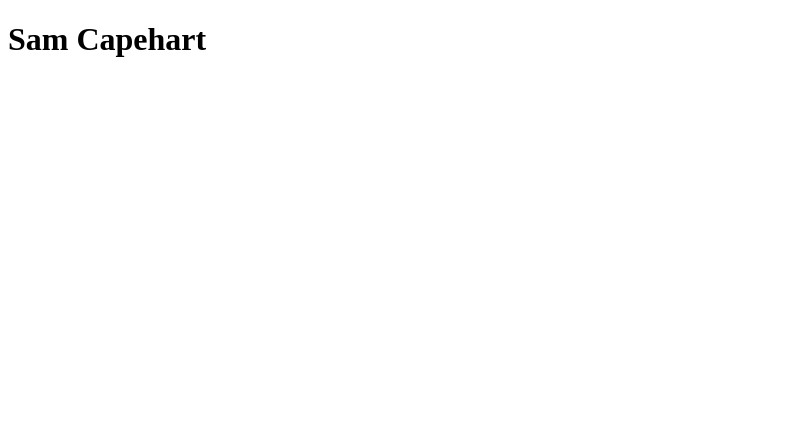
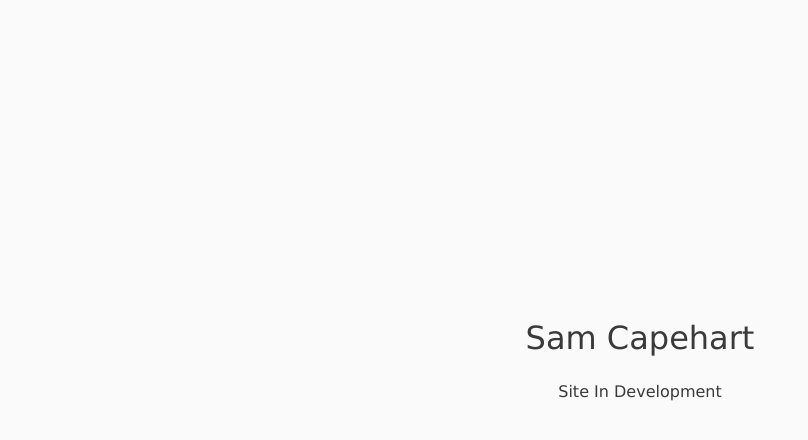
Before and after one commit to JimmyNeutron8/portfolio, a plain HTML site: page index.html in a window 1280 px wide. Shown: the whole page, without its empty margins (0-808 px from the left). Drawn offline with Linux system fonts and the light colour scheme.

Commit message:
Setup placeholder content

```diff
--- a/index.html
+++ b/index.html
@@ -1,10 +1,15 @@
 <!DOCTYPE html>
-<html>
+<html lang="en" dir="ltr">
   <head>
+    <meta charset="utf-8">
+    <meta name="viewport" content="width=device-width, initial-scale=1.0">
     <title>Sam Capehart - Web Developer</title>
+    <link rel="stylesheet" href="main.css">
   </head>
-
   <body>
-    <h1>Sam Capehart</h1>
+    <div class="flex-container">
+      <h1>Sam Capehart</h1>
+      <p>Site In Development</p>
+    </div>
   </body>
 </html>
--- /dev/null
+++ b/main.css
@@ -0,0 +1,44 @@
+/* Reset */
+html {
+  box-sizing: border-box;
+  font-size: 16px;
+}
+
+*, *:before, *:after {
+  box-sizing: inherit;
+}
+
+body, h1, h2, h3, h4, h5, h6, p, ol, ul {
+  margin: 0;
+  padding: 0;
+  font-weight: normal;
+}
+
+ol, ul {
+  list-style: none;
+}
+
+img {
+  max-width: 100%;
+  height: auto;
+}
+
+/* Main CSS */
+body {
+  background-color: #fafafa;
+  color: #3a3a3a;
+  font-family: Verdana, sans-serif;
+  -webkit-font-smoothing: antialiased;
+}
+
+h1 {
+  margin-bottom: 0.8em;
+}
+
+.flex-container {
+  display: flex;
+  height: 90vh;
+  flex-direction: column;
+  justify-content: center;
+  align-items: center;
+}
```
